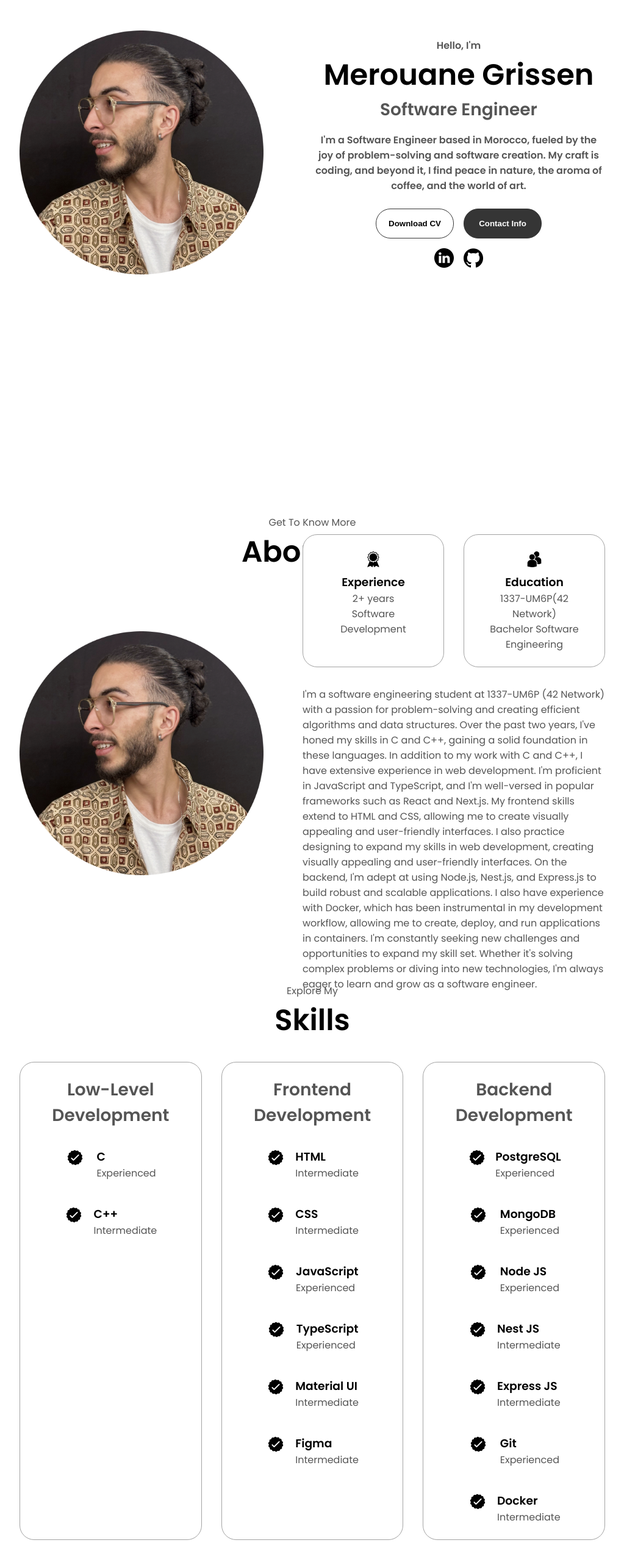
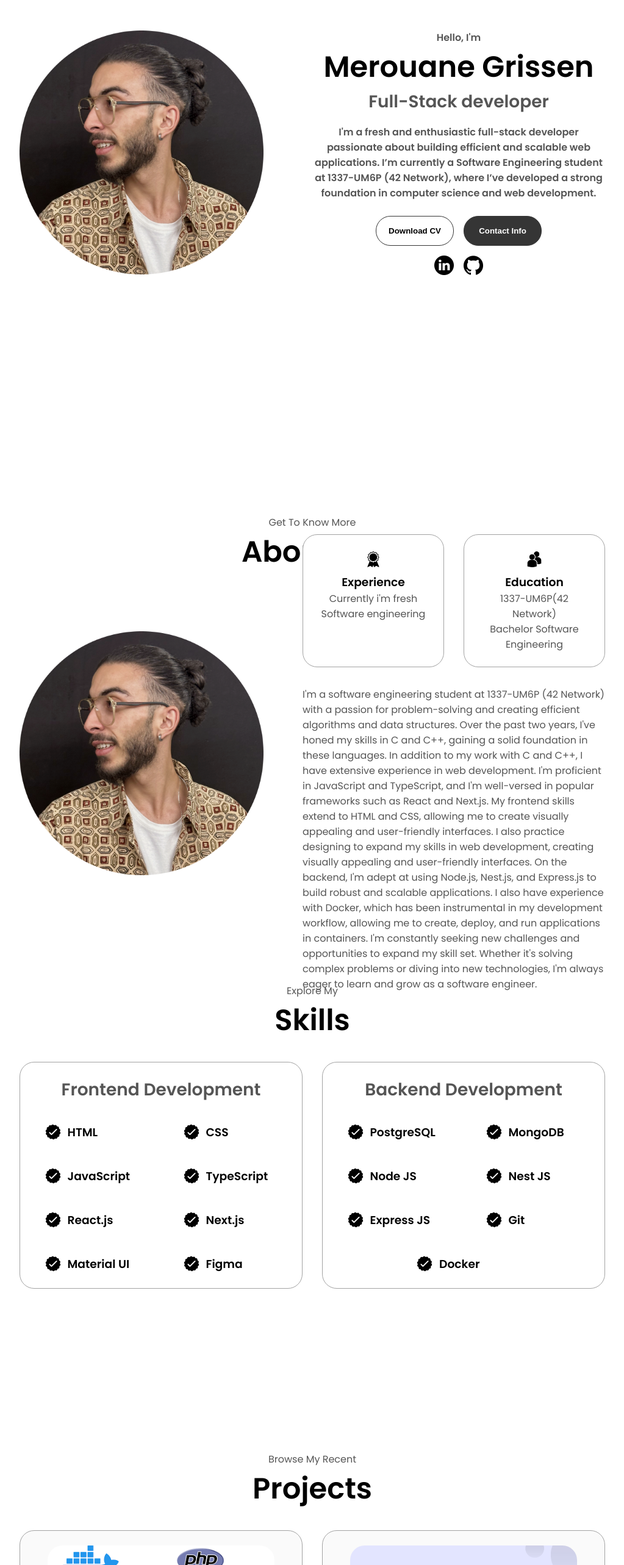
Before and after one commit to megrisse/Portfolio, a React (Create React App) app: page / in a window 1280 px wide. Shown: the part 234-2800 px from the top of the page at 61% size, without its empty margins (128-1151 px from the left). Built offline with nearby package versions, Linux system fonts and the light colour scheme.

Commit message:
update some details

```diff
--- a/public/index.html
+++ b/public/index.html
@@ -7,7 +7,7 @@
     <meta name="theme-color" content="#000000" />
     <meta
       name="description"
-      content="Web site created using create-react-app"
+      content="Merouane Grissen's portfolio - Full-stack developer with expertise in JavaScript, TypeScript, React, Next.js, Node.js, Nest.js, Django, Docker, and more. Explore my projects, skills, and experience in software engineering and web development."
     />
     <link rel="apple-touch-icon" href="%PUBLIC_URL%/logo192.png" />
     <!--
--- a/src/App.css
+++ b/src/App.css
@@ -349,7 +349,7 @@ section {
 article {
   display: flex;
   width: 10rem;
-  justify-content: space-around;
+  align-items: center;
   gap: 0.5rem;
 }
 
--- a/src/App.js
+++ b/src/App.js
@@ -46,11 +46,11 @@ function App() {
         <div className="section__text">
           <p className="section__text__p1">Hello, I'm</p>
           <h1 className="title">Merouane Grissen</h1>
-          <p className="section__text__p2">Software Engineer</p>
+          <p className="section__text__p2">Full-Stack developer</p>
           <div className="text-container">
               <p>
-              I'm a Software Engineer based in Morocco, fueled by the joy of problem-solving and software creation.
-              My craft is coding, and beyond it, I find peace in nature, the aroma of coffee, and the world of art.
+              I'm a fresh and enthusiastic full-stack developer passionate about building efficient and scalable web applications.
+              I’m currently a Software Engineering student at 1337-UM6P (42 Network), where I’ve developed a strong foundation in computer science and web development.
               </p>
             </div>
             <br></br>
@@ -88,7 +88,7 @@ function App() {
               <div className="details-container">
                 <img src="./assets/experience.png" alt="Experience icon" className="icon" />
                 <h3>Experience</h3>
-                <p>2+                           years <br />Software Development</p>
+                <p>Currently i'm fresh <br />Software engineering</p>
               </div>
               <div className="details-container">
                 <img src="./assets/education.png" alt="Education icon" className="icon" />
@@ -117,67 +117,54 @@ function App() {
         <div className="experience-details-container">
           <div className="about-containers">
             <div className="details-container">
-              <h2 className="experience-sub-title"> Low-Level Development</h2>
-              <div className="article-container">
-                <article>
-                  <img src="./assets/checkmark.png" alt="Experience icon" className="icon" />
-                  <div>
-                    <h3>C</h3>
-                    <p>Experienced</p>
-                  </div>
-                </article>
-                <article>
-                  <img src="./assets/checkmark.png" alt="Experience icon" className="icon" />
-                  <div>
-                    <h3>C++</h3>
-                    <p>Intermediate</p>
-                  </div>
-                </article>
-              </div>
-            </div>
-            <div className="details-container">
               <h2 className="experience-sub-title">Frontend Development</h2>
               <div className="article-container">
                 <article>
                   <img src="./assets/checkmark.png" alt="Experience icon" className="icon" />
                   <div>
                     <h3>HTML</h3>
-                    <p>Intermediate</p>
                   </div>
                 </article>
                 <article>
                   <img src="./assets/checkmark.png" alt="Experience icon" className="icon" />
                   <div>
                     <h3>CSS</h3>
-                    <p>Intermediate</p>
                   </div>
                 </article>
                 <article>
                   <img src="./assets/checkmark.png" alt="Experience icon" className="icon" />
                   <div>
                     <h3>JavaScript</h3>
-                    <p>Experienced</p>
                   </div>
                 </article>
                 <article>
                   <img src="./assets/checkmark.png" alt="Experience icon" className="icon" />
                   <div>
                     <h3>TypeScript</h3>
-                    <p>Experienced</p>
+                  </div>
+                </article>
+                <article>
+                  <img src="./assets/checkmark.png" alt="Experience icon" className="icon" />
+                  <div>
+                    <h3>React.js</h3>
+                  </div>
+                </article>
+                <article>
+                  <img src="./assets/checkmark.png" alt="Experience icon" className="icon" />
+                  <div>
+                    <h3>Next.js</h3>
                   </div>
                 </article>
                 <article>
                   <img src="./assets/checkmark.png" alt="Experience icon" className="icon" />
                   <div>
                     <h3>Material UI</h3>
-                    <p>Intermediate</p>
                   </div>
                 </article>
                 <article>
                   <img src="./assets/checkmark.png" alt="Experience icon" className="icon" />
                   <div>
                     <h3>Figma</h3>
-                    <p>Intermediate</p>
                   </div>
                 </article>
               </div>
@@ -189,49 +176,42 @@ function App() {
                   <img src="./assets/checkmark.png" alt="Experience icon" className="icon" />
                   <div>
                     <h3>PostgreSQL</h3>
-                    <p>Experienced</p>
                   </div>
                 </article>
                 <article>
                   <img src="./assets/checkmark.png" alt="Experience icon" className="icon" />
                   <div>
                     <h3>MongoDB</h3>
-                    <p>Experienced</p>
                   </div>
                 </article>
                 <article>
                   <img src="./assets/checkmark.png" alt="Experience icon" className="icon" />
                   <div>
                     <h3>Node JS</h3>
-                    <p>Experienced</p>
                   </div>
                 </article>
                 <article>
                   <img src="./assets/checkmark.png" alt="Experience icon" className="icon" />
                   <div>
                     <h3>Nest JS</h3>
-                    <p>Intermediate</p>
                   </div>
                 </article>
                 <article>
                   <img src="./assets/checkmark.png" alt="Experience icon" className="icon" />
                   <div>
                     <h3>Express JS</h3>
-                    <p>Intermediate</p>
                   </div>
                 </article>
                 <article>
                   <img src="./assets/checkmark.png" alt="Experience icon" className="icon" />
                   <div>
                     <h3>Git</h3>
-                    <p>Experienced</p>
                   </div>
                 </article>
                 <article>
                   <img src="./assets/checkmark.png" alt="Experience icon" className="icon" />
                   <div>
                     <h3>Docker</h3>
-                    <p>Intermediate</p>
                   </div>
                 </article>
               </div>
@@ -317,7 +297,7 @@ function App() {
             <p><a href="https://www.linkedin.com/in/merouane-grissen-7971b21b3/" target="_blank" rel='noreferrer'>LinkedIn</a></p>
           </div>
           <div className="contact-info-container">
-            <img src="./assets/video-call.png" alt="LinkedIn icon" className="icon contact-icon" />
+            <img src="./assets/Call1.png" alt="LinkedIn icon" className="icon contact-icon" />
             <p><a href="https://cal.com/megrisse/30min" target="_blank" rel='noreferrer'>Book a call</a></p>
             <br></br>
           </div>
```
